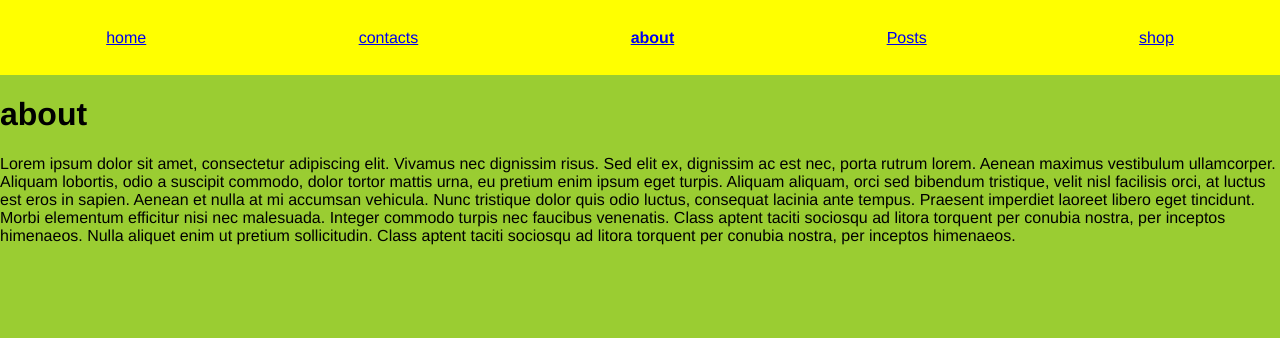
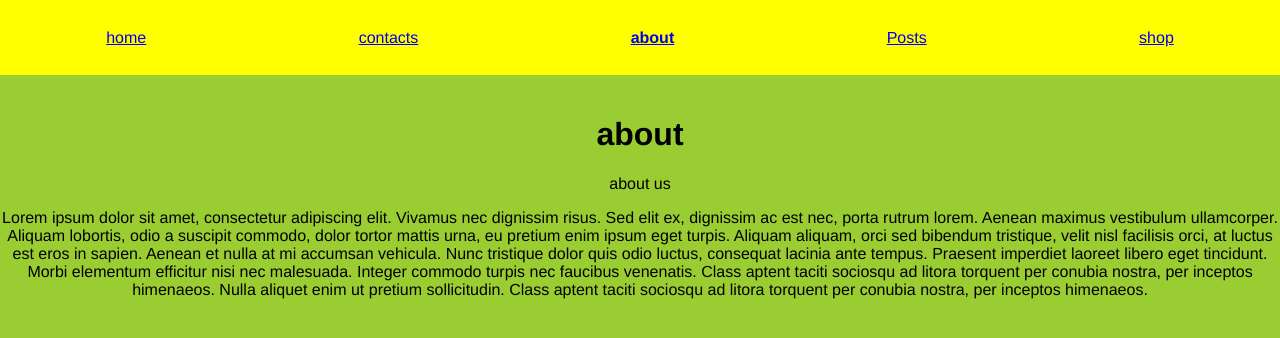
Before and after one commit to soltonbekov-aiymkyz/router-example, a React (Create React App) app: page /about in a window 1280 px wide. Shown: the top 338 px of the page. Built offline with nearby package versions, Linux system fonts and the light colour scheme.

Commit message:
adfgmksdkf b

```diff
--- a/src/App.js
+++ b/src/App.js
@@ -10,13 +10,7 @@ import Shop from "./components/Shop/Shop";
 import "./App.css"
 
 
-
-
-
-
-
 function App() {
-
   const activeLinkStyle = {
     fontWeight: 'bold',
   };
--- a/src/components/About/About.js
+++ b/src/components/About/About.js
@@ -1,8 +1,11 @@
-import classes from "./About.module.css"
+
+import classes from "./About.module.css";
+
 const About =()=> {
     return(
-        <div className=".About">
+        <div className={classes.About}>
             <h1> about </h1>
+            <span>about us </span>
             <p className="classes.p" >
         Lorem ipsum dolor sit amet, consectetur adipiscing elit. Vivamus nec
         dignissim risus. Sed elit ex, dignissim ac est nec, porta rutrum lorem.
--- a/src/components/Home/Home.js
+++ b/src/components/Home/Home.js
@@ -1,7 +1,7 @@
 import classes from "./Home.module.css"
 const Home =()=> {
     return(
-        <div className=".Home">
+        <div className={classes.Home}>
             <h1>this is home page</h1></div>
     )
 }
```
